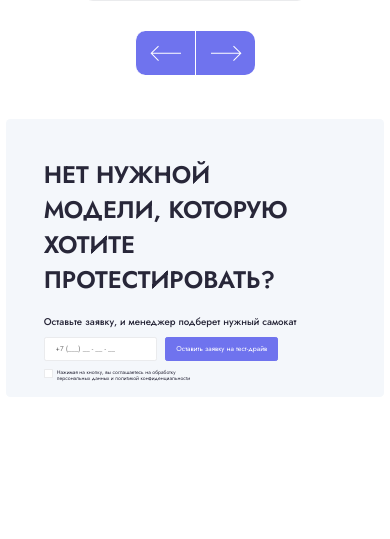
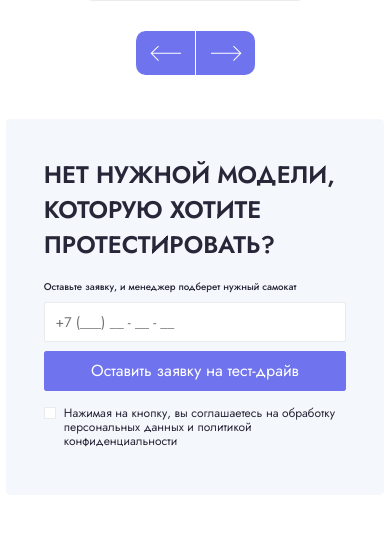
Before and after one commit to neksus-hub/Kugo_diplom_project, a PHP site: page / in a window 390 px wide. Shown: the part 1787-2326 px from the top of the page. Before the commit the page ends 2169 px from the top, so only its background shows below. Run offline with PHP 8.4, Linux system fonts and the light colour scheme.

Commit message:
add: adaptive

```diff
--- a/css/style.css
+++ b/css/style.css
@@ -31,8 +31,9 @@ body {
   justify-content: space-between;
 }
 .container {
-  max-width: 71.875rem;
+  max-width: 90%;
   margin: auto;
+  width: 71.875rem;
 }
 .navbar-menu-list {
   display: flex;
@@ -568,7 +569,7 @@ body {
 .option-text {
   color: var(--gray-600, #5d6c7b);
   font-family: Roboto;
-  font-size: 0.875rem;
+  font-size: 14px;
   font-style: normal;
   font-weight: 400;
   line-height: normal;
@@ -662,12 +663,16 @@ body {
   border-radius: 0.625rem;
   margin-bottom: 6.25rem;
 }
+.cta-form {
+  width: 100%;
+}
 .cta-wrapper {
   display: flex;
   position: relative;
   height: 27.8125rem;
   padding-bottom: 4.875rem;
   padding-top: 5.5rem;
+  width: 100%;
 }
 .cta-img {
   position: absolute;
@@ -698,6 +703,9 @@ body {
   line-height: normal;
   margin: 0;
   margin-bottom: 1.25rem;
+}
+.input-wrapper {
+  width: 100%;
 }
 .cta-button {
   height: 3.3125rem;
@@ -839,7 +847,7 @@ body {
   }
 }
 
-@media (max-width: 876px) {
+@media (max-width: 877px) {
   html {
     font-size: 10px;
   }
@@ -873,6 +881,9 @@ body {
   .card-img {
     max-width: 213px;
     margin-top: 41px;
+  }
+  .option-text {
+    font-size: 12px;
   }
 }
 @media (max-width: 756px) {
@@ -1032,19 +1043,48 @@ body {
     max-width: 223px;
   }
   .cta {
-    height: 39.813rem;
+    height: 53.813rem;
   }
   .cta-img {
     display: none;
   }
   .cta-info {
     width: 100%;
+    max-width: 100%;
   }
   .cta-title {
     font-size: 24px;
   }
   .cta-text {
     font-size: 1.4rem;
+  }
+  .cta-input {
+    width: 100%;
+    font-size: 14px;
+    height: 40px;
+  }
+  .input-group {
+    display: grid;
+    margin-bottom: 15px;
+  }
+  .cta-button {
+    width: 100%;
+    height: 40px;
+    font-size: 16px;
+  }
+  .checkbox-wrapper {
+    max-width: 100%;
+  }
+  .checkbox-label {
+    font-size: 12px;
+    max-width: 100%;
+    line-height: 14px;
+    padding-left: 2.875rem;
+  }
+  .checkbox-label::before {
+    width: 10px;
+    height: 10px;
+    top: 1px;
   }
 }
 @media (max-width: 413px) {
--- a/index.php
+++ b/index.php
@@ -572,6 +572,7 @@
                 Нет нужной модели, которую хотите протестировать?
               </h1>
               <p class="cta-text">Оставьте заявку, и менеджер подберет нужный самокат</p>
+              <div class="input-wrapper">
               <div class="input-group">
                 <input type="tel" class="cta-input phone-mask" name="userphone" placeholder="+7 (___) __ - __ - __" id="phone">
                 <button class="button cta-button" type="submit">Оставить заявку на тест-драйв</button>
@@ -580,8 +581,10 @@
                 <input type="checkbox" class="checkbox" id="checkbox" name="checkbox">
                 <label for="checkbox" class="checkbox-label">Нажимая на кнопку, вы соглашаетесь на обработку персональных данных и политикой конфиденциальности</label>
               </div>
+              </div>
+              <!-- /.input-wrapper -->
             </div>
-            <!-- /.card-info -->
+            <!-- /.cta-info -->
             <img src="/img/cta-img.png" alt="cta" class="cta-img">
           </div>
           <!-- /.cta-wrapper -->
```
